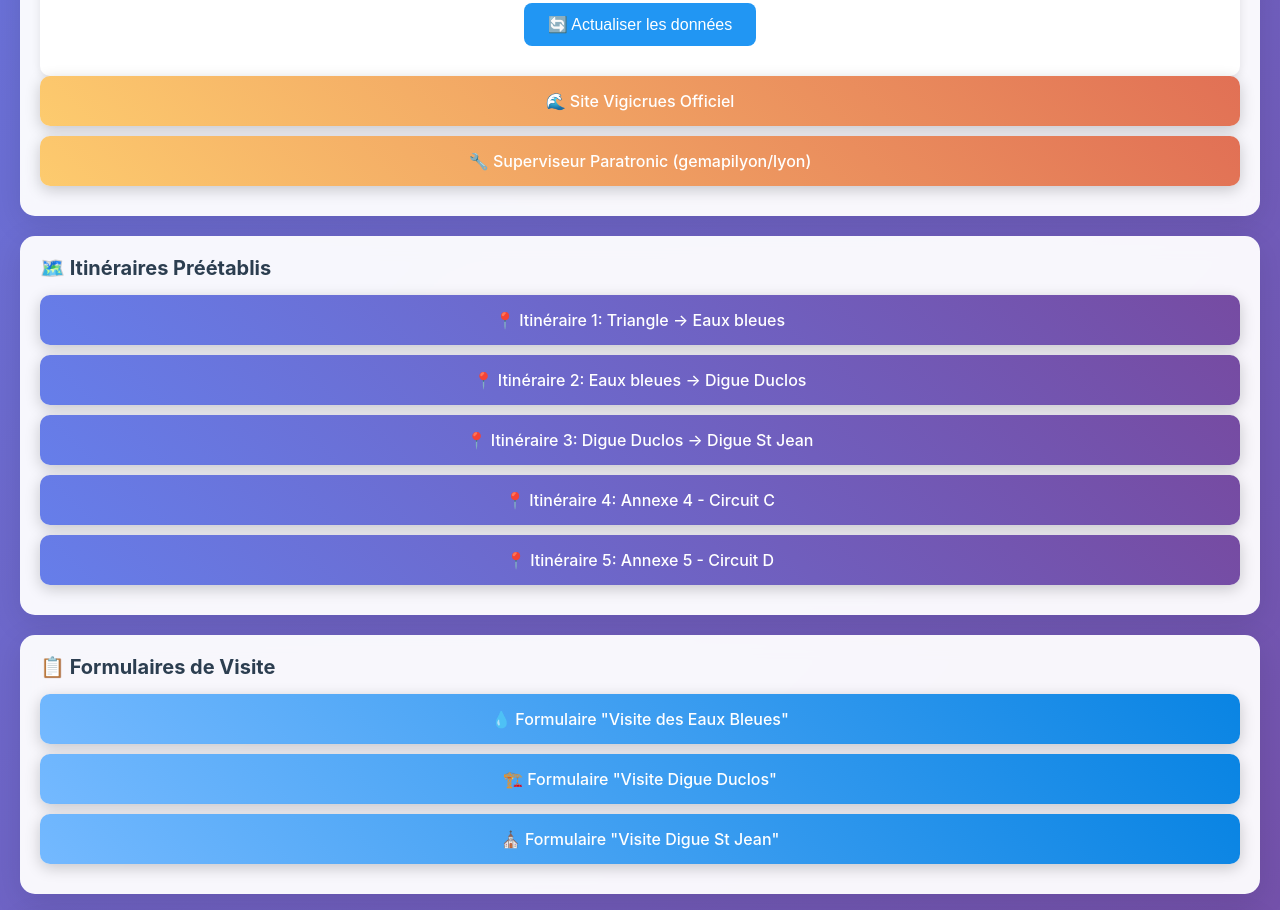
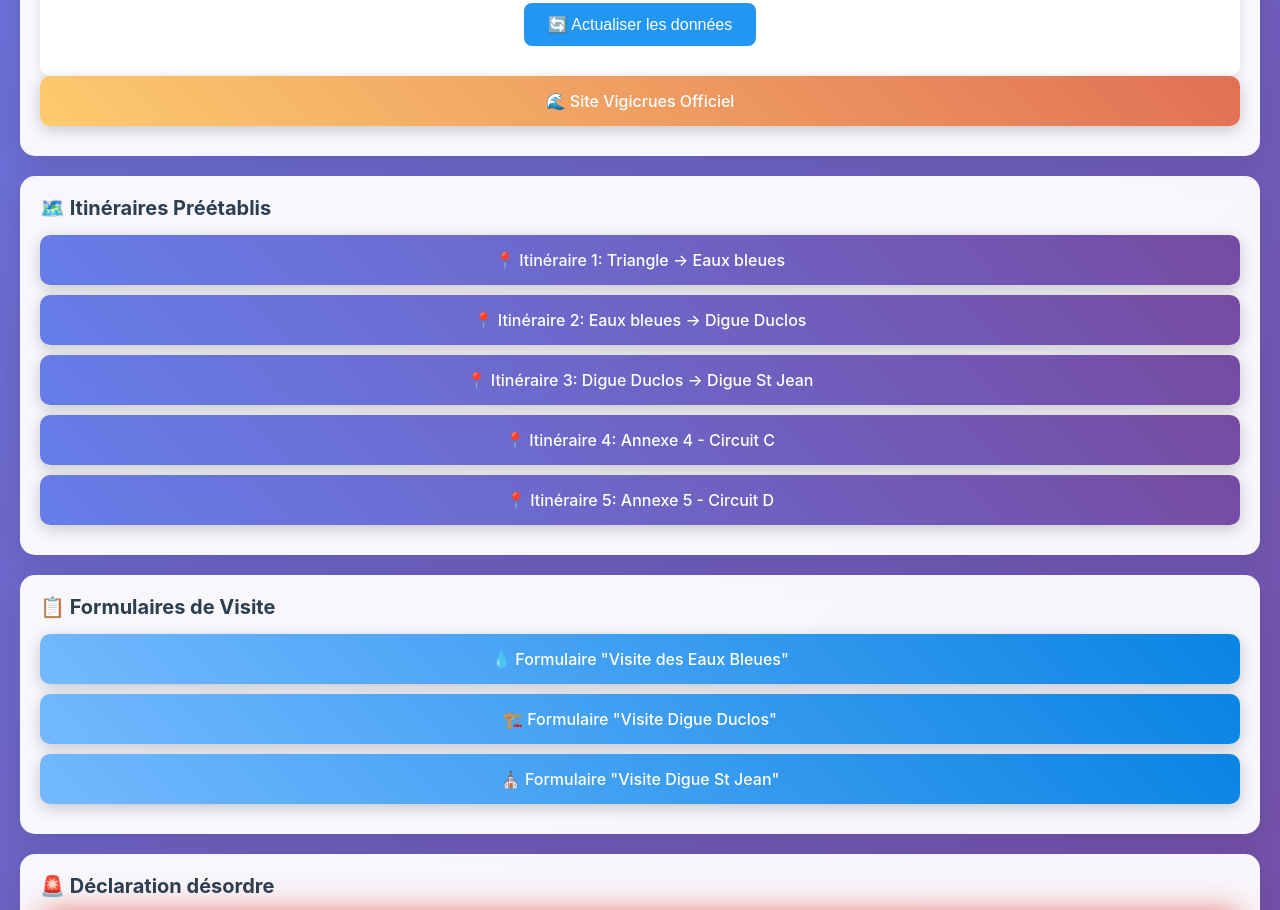
Before and after one commit to Gemapi69/Surveillance-Digue-V3, a plain HTML site: page index.html in a window 1280 px wide. Shown: the part 925-1835 px from the top of the page. Drawn offline with Linux system fonts and the light colour scheme; no server answers.

Commit message:
Suppression Paratronic.html

```diff
--- a/index.html
+++ b/index.html
@@ -339,9 +339,7 @@
                 🌊 Site Vigicrues Officiel
             </a>
 
-            <a href="https://superviseur.paratronic.com/" target="_blank" class="btn btn-warning">
-                🔧 Superviseur Paratronic (gemapilyon/lyon)
-            </a>
+
         </div>
 
         <!-- 2. Itinéraires -->
```
